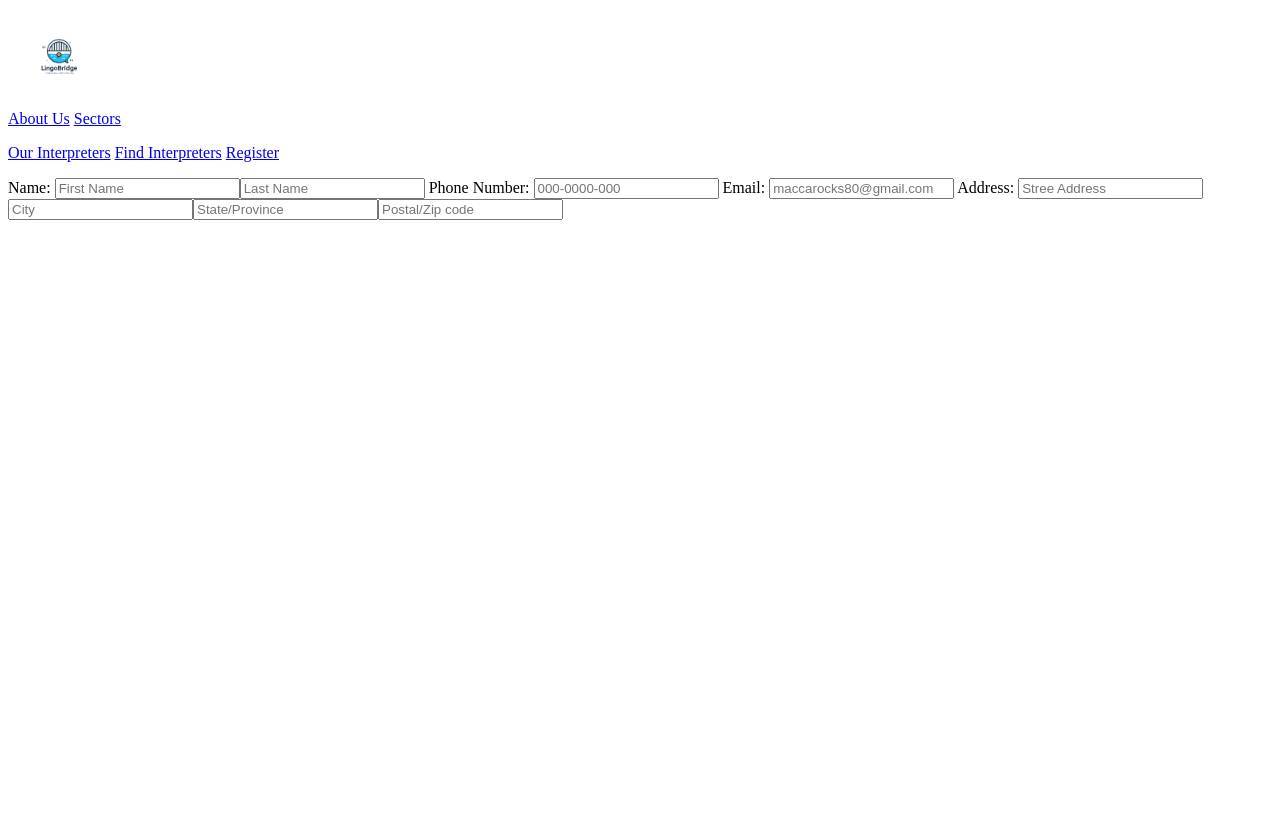
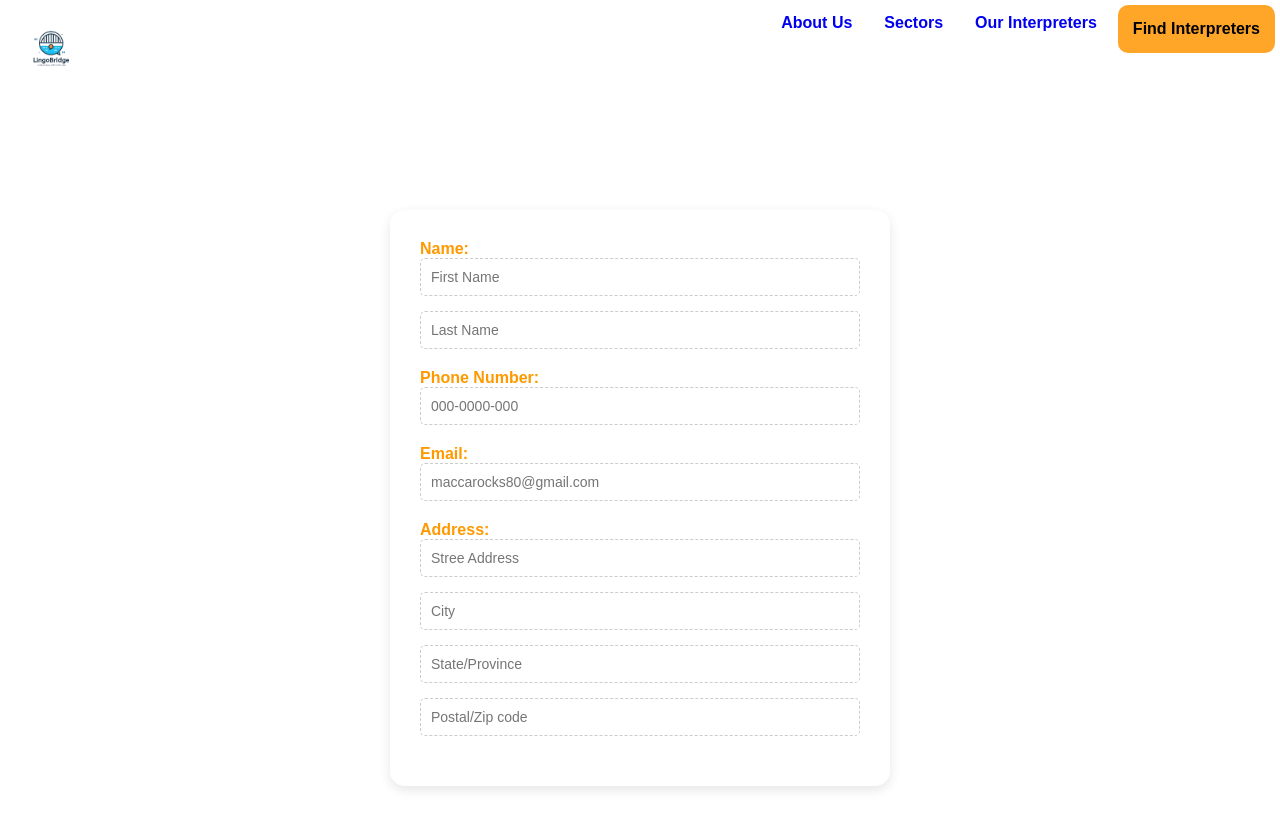
Before and after one commit to maccaabdi1/LingoBridge, a plain HTML site: page interpreter_registration.html in a window 1280 px wide. Before the commit the page ends 800 px from the top, so only its background shows below. Drawn offline with Linux system fonts and the light colour scheme.

Commit message:
working on sectors

```diff
--- a/interpreter_registration.html
+++ b/interpreter_registration.html
@@ -4,7 +4,86 @@
         <meta charset="utf-8">
         <meta name="viewport" content="width=device-width, initial-scale=1">
         <title>LingoBridge</title>
-        <link rel="stylesheet" href="styles2.css">
+        <link rel="stylesheet" href="styles.css">
+
+        <style>
+        * {
+          box-sizing: border-box;
+        }
+
+        body, html {
+          margin: 0;
+          padding: 0;
+          font-family: Arial, sans-serif;
+        }
+
+        .background {
+          display: flex;
+          justify-content: center;
+          align-items: center;
+          height: 100vh;
+          background-size: cover;
+          background-position: center;
+        }
+
+        .form-container {
+          background-color: rgba(255, 255, 255, 0.9);
+          border-radius: 15px;
+          padding: 30px;
+          max-width: 500px;
+          width: 90%;
+          box-shadow: 0px 4px 12px rgba(0, 0, 0, 0.1);
+        }
+
+        form {
+          display: flex;
+          flex-direction: column;
+        }
+
+        label {
+          font-size: 16px;
+          color: #FF9900; /* Orange color */
+          margin-bottom: 5px;
+        }
+
+        input[type="text"],
+        input[type="email"] {
+          width: 100%;
+          padding: 10px;
+          margin-bottom: 15px;
+          border: 1px dashed #ccc;
+          border-radius: 5px;
+          font-size: 14px;
+        }
+
+        .name-fields,
+        .address-fields {
+          display: flex;
+          gap: 10px;
+        }
+
+        .name-fields input,
+        .address-fields input {
+          flex: 1;
+        }
+
+        .register-button {
+          background-color: #FF9900;
+          color: #fff;
+          border: none;
+          border-radius: 8px;
+          padding: 15px;
+          font-size: 18px;
+          font-weight: bold;
+          cursor: pointer;
+          transition: background 0.3s;
+        }
+
+        .register-button:hover {
+          background-color: #e68a00;
+        }
+
+        </style>
     </head>
     <body>
         <div class="navigation">
@@ -14,17 +93,17 @@
                 <a href="sectors.html">Sectors</a></p>
                 <a href="our_interpreters.html">Our Interpreters</a>
                 <a href="find_interpreter.html">Find Interpreters</a>
-                <a href="register_page.html">Register</a></p>
             </div>
         </div>
-
-        <div class="">
-            <form>
-                <label>Name: <input placeholder="First Name"><input placeholder="Last Name"></label>
-                <label>Phone Number: <input placeholder="000-0000-000"></label>
-                <label>Email: <input placeholder="maccarocks80@gmail.com"></label>
-                <label>Address: <input placeholder="Stree Address"><input placeholder="City"><input placeholder="State/Province"><input placeholder="Postal/Zip code"></label>
-            </form>
+        <div class="background">
+            <div class="form-container">
+                <form>
+                    <label>Name: <input type="text" placeholder="First Name"><input type="text" placeholder="Last Name"></label>
+                    <label>Phone Number: <input type="text" placeholder="000-0000-000"></label>
+                    <label>Email: <input type="email" placeholder="maccarocks80@gmail.com"></label>
+                    <label>Address: <input type="text" placeholder="Stree Address"><input type="text" placeholder="City"><input type="text" placeholder="State/Province"><input type="text" placeholder="Postal/Zip code"></label>
+                </form>
+            </div>
         </div>
     </body>
 </html>
--- a/styles.css
+++ b/styles.css
@@ -1,7 +1,11 @@
+*{
+    box-sizing: border-box;
+}
 body{
     font-family: Arial, Helvetica, sans-serif;
     font-size: 16px;
     font-weight: bold;
+    margin: 0;
     color: #007BFF;
 }
 .navigation, .body{
```
Also changed, not shown: sectors.html (+55 -0 lines).
